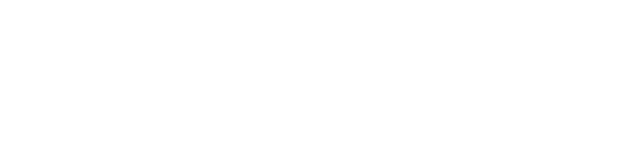
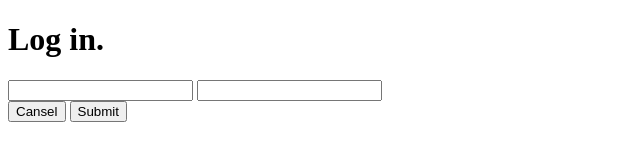
Before and after one commit to induma2002/Login-Screen-Black-and-Yello, a plain HTML site: page index.html in a window 1280 px wide. Shown: the whole page, without its empty margins (0-640 px from the left). Drawn offline with Linux system fonts and the light colour scheme.

Commit message:
create Html structure

```diff
--- a/index.html
+++ b/index.html
@@ -8,5 +8,18 @@
 </head>
 <body>
 
+    <div class="head">
+        <h1 class="head">Log in.</h1>
+    </div>
+    <div class="form">
+        <input type="text" class="info">
+        <input type="password" name="password" class="info">
+
+    </div>
+    <div class="loginPanel">
+        <input type="button" value="Cansel"class="button">
+        <input type="submit" class="button">
+    </div>
+
 </body>
 </html>
```
